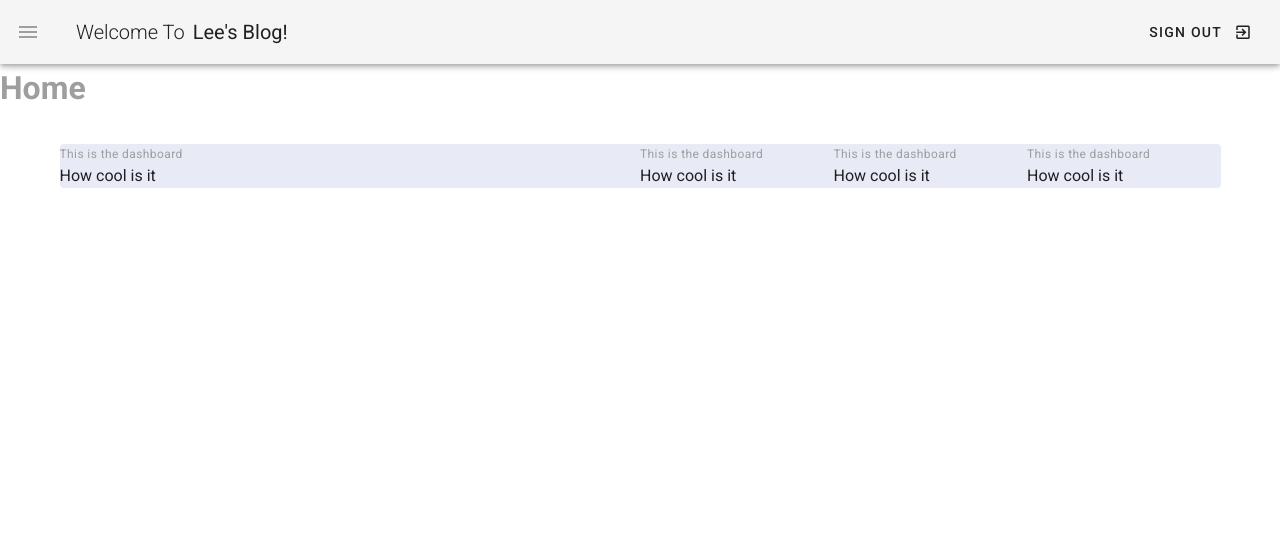
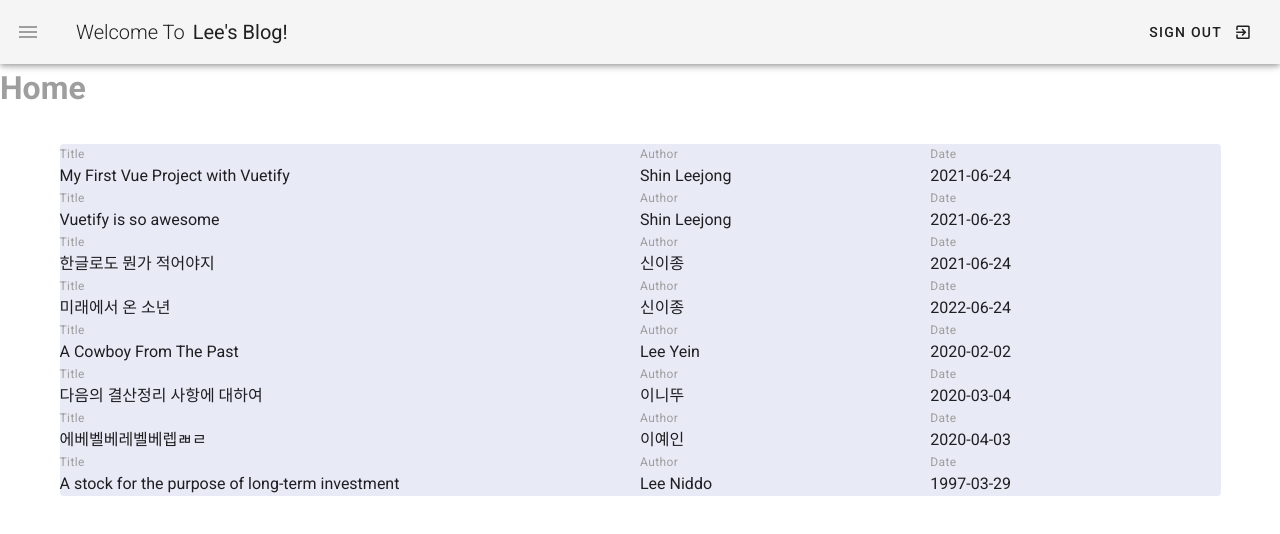
Before and after one commit to ShinLeejong/Vue_blog, a Vue app: page / in a window 1280 px wide. Shown: the top 534 px of the page. Built offline with nearby package versions, Linux system fonts and the light colour scheme.

Commit message:
20210624 Additional data and v-for in Dashboard.vue

```diff
--- a/src/views/Dashboard.vue
+++ b/src/views/Dashboard.vue
@@ -3,22 +3,18 @@
     <h1 class="subheading grey--text">Home</h1>
     <v-container class="my-5">
       <v-card flat class="indigo lighten-5 pa-3">
-        <v-layout row wrap>
+        <v-layout row wrap v-for="stuff in stuffs" :key="stuff.title">
           <v-flex xs12 md6>
-            <div class="caption grey--text">This is the dashboard</div>
-            <div>How cool is it</div>
+            <div class="caption grey--text">Title</div>
+            <div>{{stuff.title}}</div>
           </v-flex>
-          <v-flex xs6 sm4 md2>
-            <div class="caption grey--text">This is the dashboard</div>
-            <div>How cool is it</div>
+          <v-flex xs6 sm6 md3>
+            <div class="caption grey--text">Author</div>
+            <div>{{stuff.author}}</div>
           </v-flex>
-          <v-flex xs6 sm4 md2>
-            <div class="caption grey--text">This is the dashboard</div>
-            <div>How cool is it</div>
-          </v-flex>
-          <v-flex xs6 sm4 md2>
-            <div class="caption grey--text">This is the dashboard</div>
-            <div>How cool is it</div>
+          <v-flex xs6 sm6 md3>
+            <div class="caption grey--text">Date</div>
+            <div>{{stuff.date}}</div>
           </v-flex>
         </v-layout>
       </v-card>
@@ -30,6 +26,20 @@
 import Vue from "vue";
 
 export default Vue.extend({
+  data() {
+    return {
+      stuffs: [
+        { title: 'My First Vue Project with Vuetify', author: 'Shin Leejong', date: '2021-06-24'},
+        { title: 'Vuetify is so awesome', author: 'Shin Leejong', date: '2021-06-23'},
+        { title: '한글로도 뭔가 적어야지', author: '신이종', date: '2021-06-24'},
+        { title: '미래에서 온 소년', author: '신이종', date: '2022-06-24'},
+        { title: 'A Cowboy From The Past', author: 'Lee Yein', date: '2020-02-02'},
+        { title: '다음의 결산정리 사항에 대하여', author: '이니뚜', date: '2020-03-04'},
+        { title: '에베벨베레벨베렙ㄼㄹ', author: '이예인', date: '2020-04-03'},
+        { title: 'A stock for the purpose of long-term investment', author: 'Lee Niddo', date: '1997-03-29'},
+      ]
+    }
+  },
   components: {},
 });
 </script>
```
